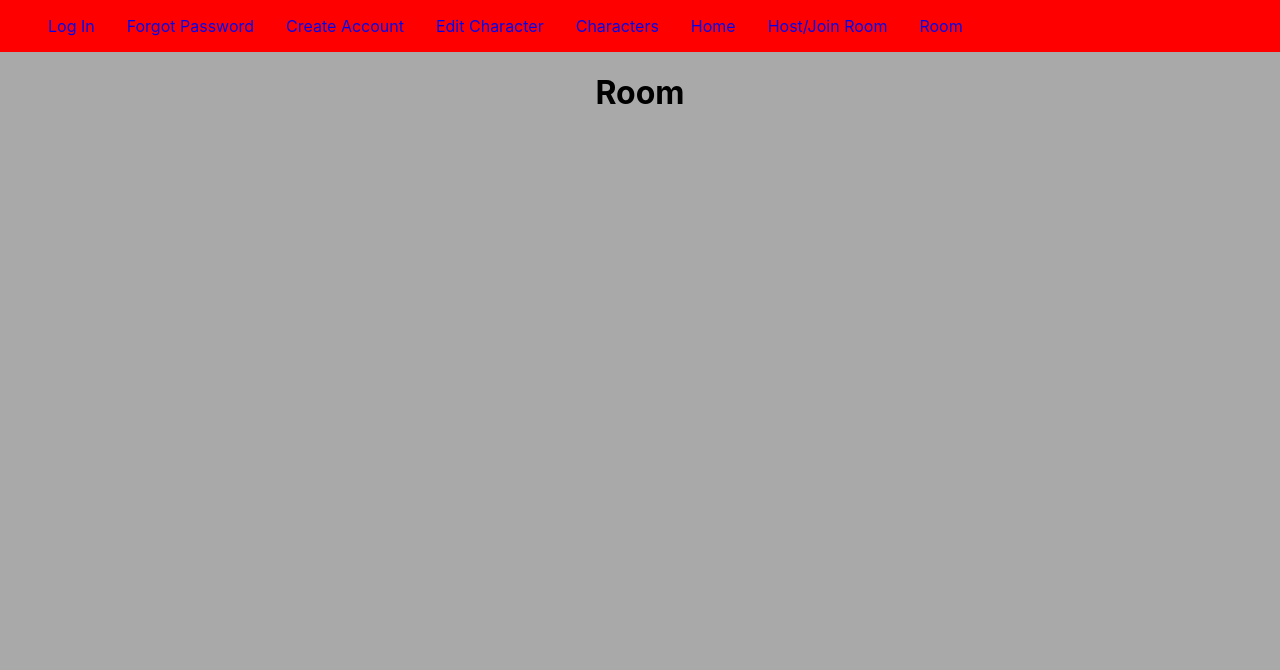
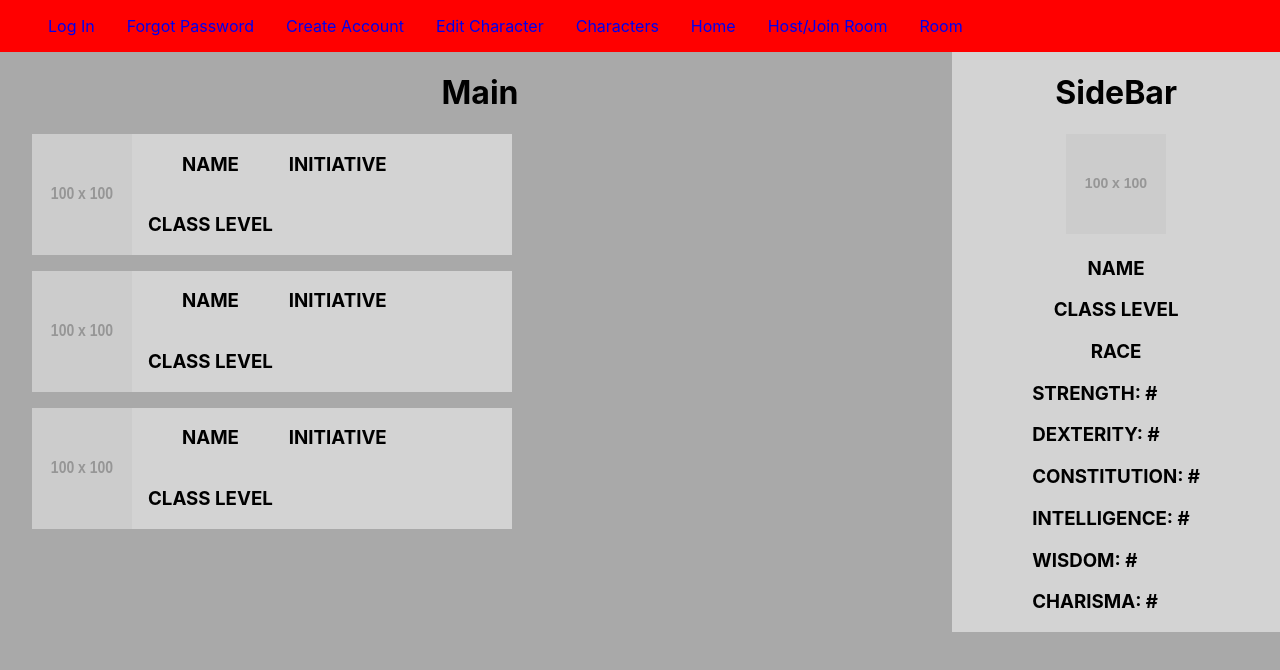
Before and after one commit to zfawcette/CriticalInitiative, a React (Create React App) app: page /room in a window 1280 px wide. Shown: the top 670 px of the page. Built offline with nearby package versions, Linux system fonts and the light colour scheme.

Commit message:
Set up a basic layout for the Room Page. Fixed the slight CSS issue on the CreateAccount Page

```diff
--- a/src/components/CreateAccount/CreateAccount.css
+++ b/src/components/CreateAccount/CreateAccount.css
@@ -0,0 +1,22 @@
+.FlexForm {
+    display: flex;
+    flex-direction: column;
+    align-items: center;
+    width: 30%;
+    height: 50%;
+    padding: 3em;
+    background-color: lightgrey;
+    margin: auto;
+    position: fixed;
+    top: 0;
+    bottom: 0;
+    right: 0;
+    left: 0;
+}
+
+.FlexItem {
+    margin-bottom: 1em;
+    padding: 0;
+    font-size: 2em;
+    width: 95%;
+}
--- a/src/components/CreateAccount/CreateAccount.js
+++ b/src/components/CreateAccount/CreateAccount.js
@@ -4,15 +4,13 @@ import './CreateAccount.css';
 function CreateAccount() {
   return (
       <div>
-          <br /> <br />
           <h1>Create Account</h1>
           <form method="post" className="FlexForm">
-
               <input type="text" autoFocus="autofocus" placeholder="Username" className="FlexItem"></input>
-          <input type="text" placeholder="Email Address" className="FlexItem"></input>
-          <input type="text" placeholder="Password" className="FlexItem"></input>
-          <input type="text" placeholder="Confirm Password" className="FlexItem"></input>
-              <input style={{ fontSize: 1.5 + "em", padding: .1 + "em" }} type="submit" value="Submit" className="FlexItem"></input>
+              <input type="text" placeholder="Email Address" className="FlexItem"></input>
+              <input type="text" placeholder="Password" className="FlexItem"></input>
+              <input type="text" placeholder="Confirm Password" className="FlexItem"></input>
+              <input style={{ fontSize: 1.5 + "em", padding: .1 + "em" }} type="submit" value="Create Account" className="FlexItem"></input>
           </form>
     </div>
   );
--- /dev/null
+++ b/src/components/PageComponents/RoomCharacterTemplate.js
@@ -0,0 +1,18 @@
+import React from 'react';
+
+function RoomCharacterTemplate() {
+    return (
+        <div>
+            <div className="characterTemplate">
+                <img src="https://via.placeholder.com/100x100"></img>
+                <div style={{display: "flex", flexDirection: "column", marginLeft: 1 + "em", marginRight: 1 + "em"}}>
+                    <h3>NAME</h3>
+                    <h3>CLASS LEVEL</h3>
+                </div>
+                <h3>INITIATIVE</h3>
+            </div >
+        </div>
+    );
+}
+
+export default RoomCharacterTemplate;
--- /dev/null
+++ b/src/components/PageComponents/RoomSidebar.js
@@ -0,0 +1,25 @@
+import React from 'react';
+
+function RoomSidebar() {
+    return (
+        <div>
+            <div className="sidebar">
+                <h1>SideBar</h1>
+                <img src="https://via.placeholder.com/100x100"></img>
+                <h3>NAME</h3>
+                <h3>CLASS LEVEL</h3>
+                <h3>RACE</h3>
+                <div style={{textAlign: "left"}}>
+                    <h3>STRENGTH: #</h3>
+                    <h3>DEXTERITY: #</h3>
+                    <h3>CONSTITUTION: #</h3>
+                    <h3>INTELLIGENCE: #</h3>
+                    <h3>WISDOM: #</h3>
+                    <h3>CHARISMA: #</h3>
+                </div>
+            </div >
+        </div>
+    );
+}
+
+export default RoomSidebar;
--- a/src/components/Room/Room.css
+++ b/src/components/Room/Room.css
@@ -0,0 +1,21 @@
+.main{
+    width: 75%;
+    height: 100%;
+}
+
+.sidebar{
+    position: fixed;
+    right: 0;
+    padding-left: 5em;
+    padding-right: 5em;
+    background-color: lightgrey;
+}
+
+.characterTemplate{
+    margin-bottom: 1em;
+    margin-left: 2em;
+    display: flex;
+    flex-direction: row;
+    background-color: lightgrey;
+    width: 50%;
+}
--- a/src/components/Room/Room.js
+++ b/src/components/Room/Room.js
@@ -1,10 +1,18 @@
 import React from 'react';
 import './Room.css';
+import RoomSidebar from '../PageComponents/RoomSidebar.js';
+import CharacterTemplate from '../PageComponents/RoomCharacterTemplate.js';
 
 function Room() {
   return (
-    <div>
-          <h1>Room</h1>
+      <div style={{ display: "flex", flexDirection: "row"}}>
+          <div className="main">
+              <h1>Main</h1>
+              <CharacterTemplate />
+              <CharacterTemplate />
+              <CharacterTemplate />
+          </div>
+          <RoomSidebar />
     </div>
   );
 }
```
Also changed, not shown: src/logo.svg (deleted).
